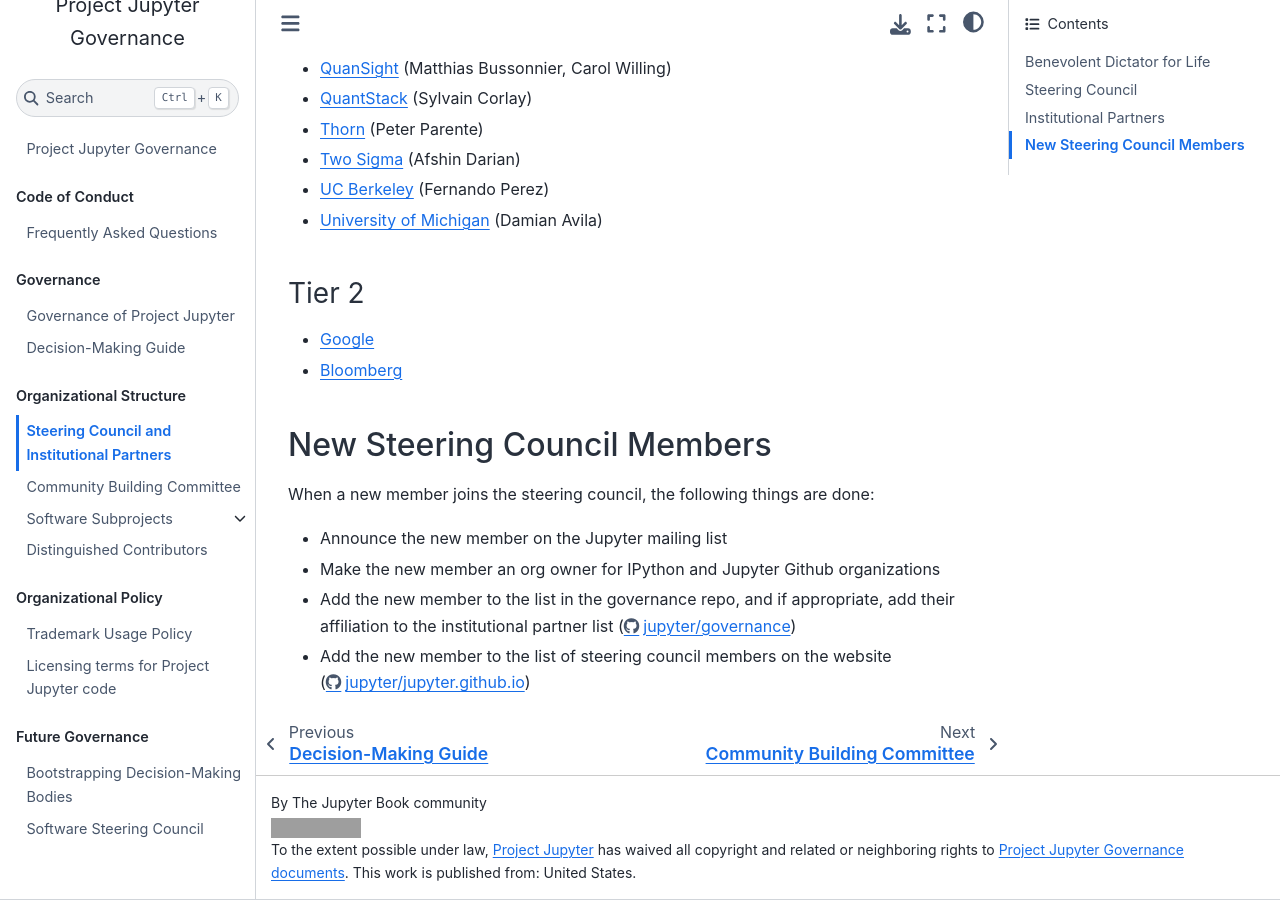
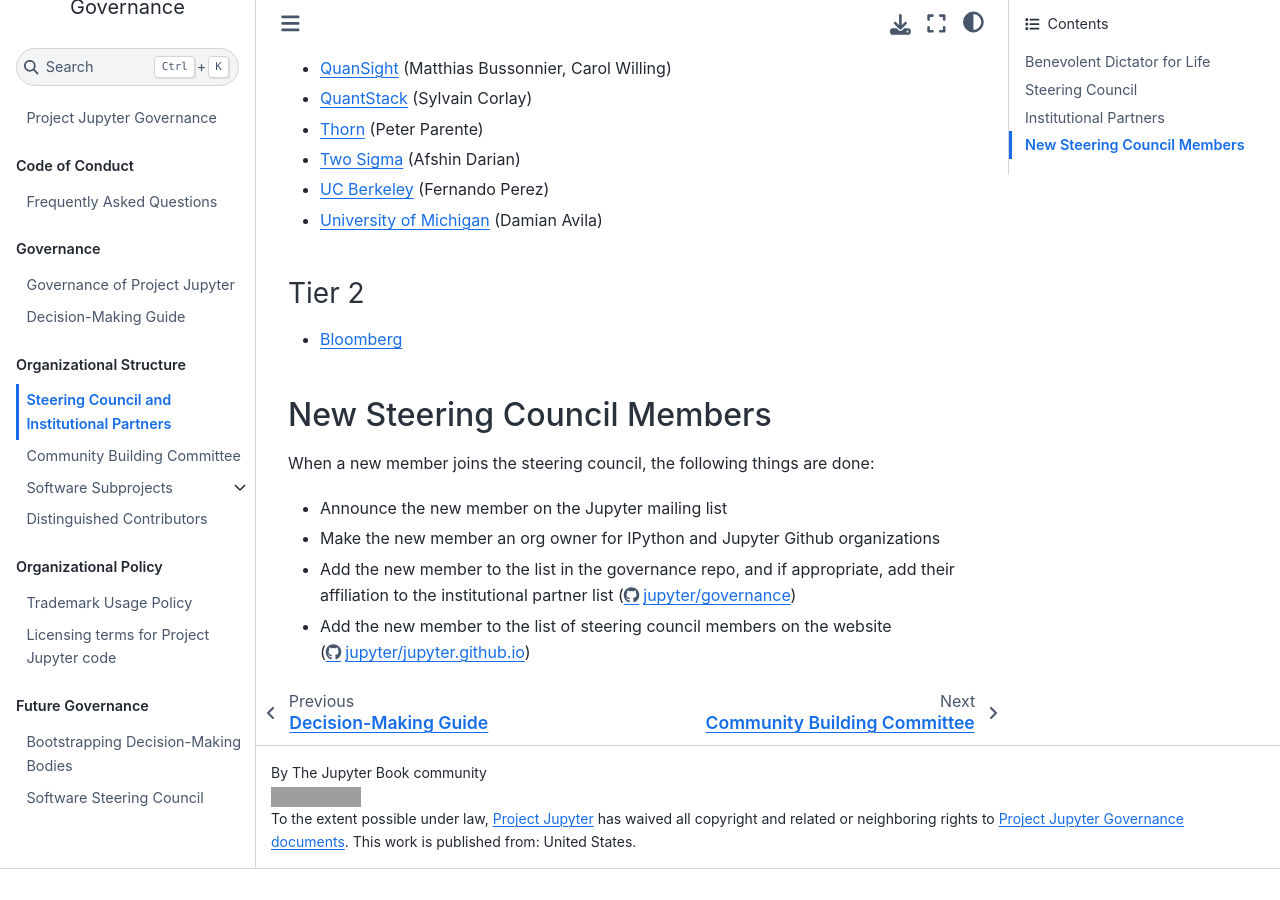
Before and after one commit to jupyter/governance, a Jupyter Book: the page built from people.md, in a window 1280 px wide and 900 px high, scrolled down 2144 px. Built offline with Jupyter Book 1.0.4 settings and Sphinx 7.4.7 and the Sphinx Book theme 1.1.4, drawn with Linux system fonts in a browser that asks for light colours; pages that are not in the unit, such as notebooks, are missing from menus; after the commit the page ends 3013 px from its top, so only the background shows below that; grey boxes are pictures that could not be loaded.

Commit message:
Remove past institutional partner

```diff
--- a/people.md
+++ b/people.md
@@ -78,7 +78,6 @@
 
 ### Tier 2
 
-- [Google](https://www.google.com/)
 - [Bloomberg](https://www.bloomberg.com/)
 
 ## New Steering Council Members
```
